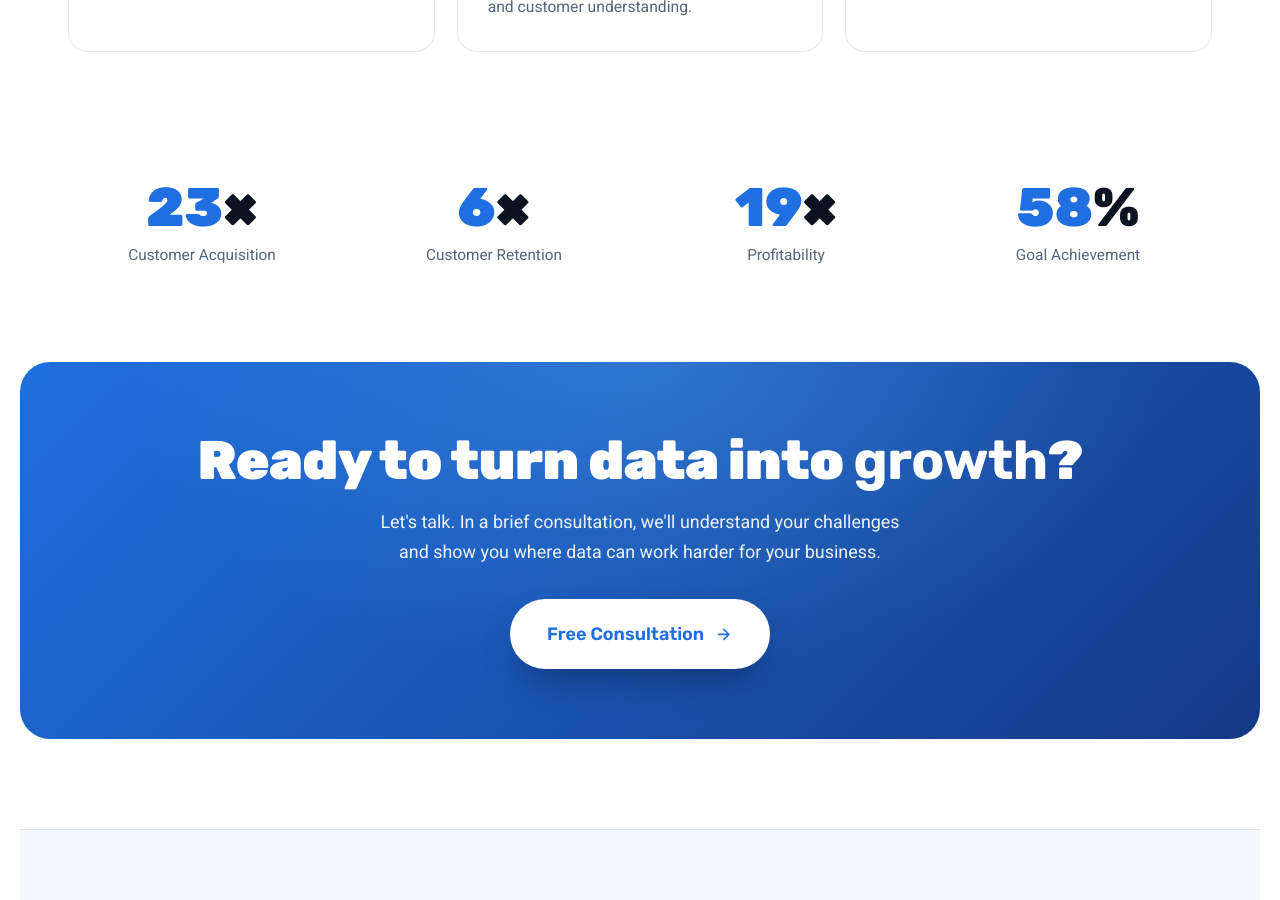
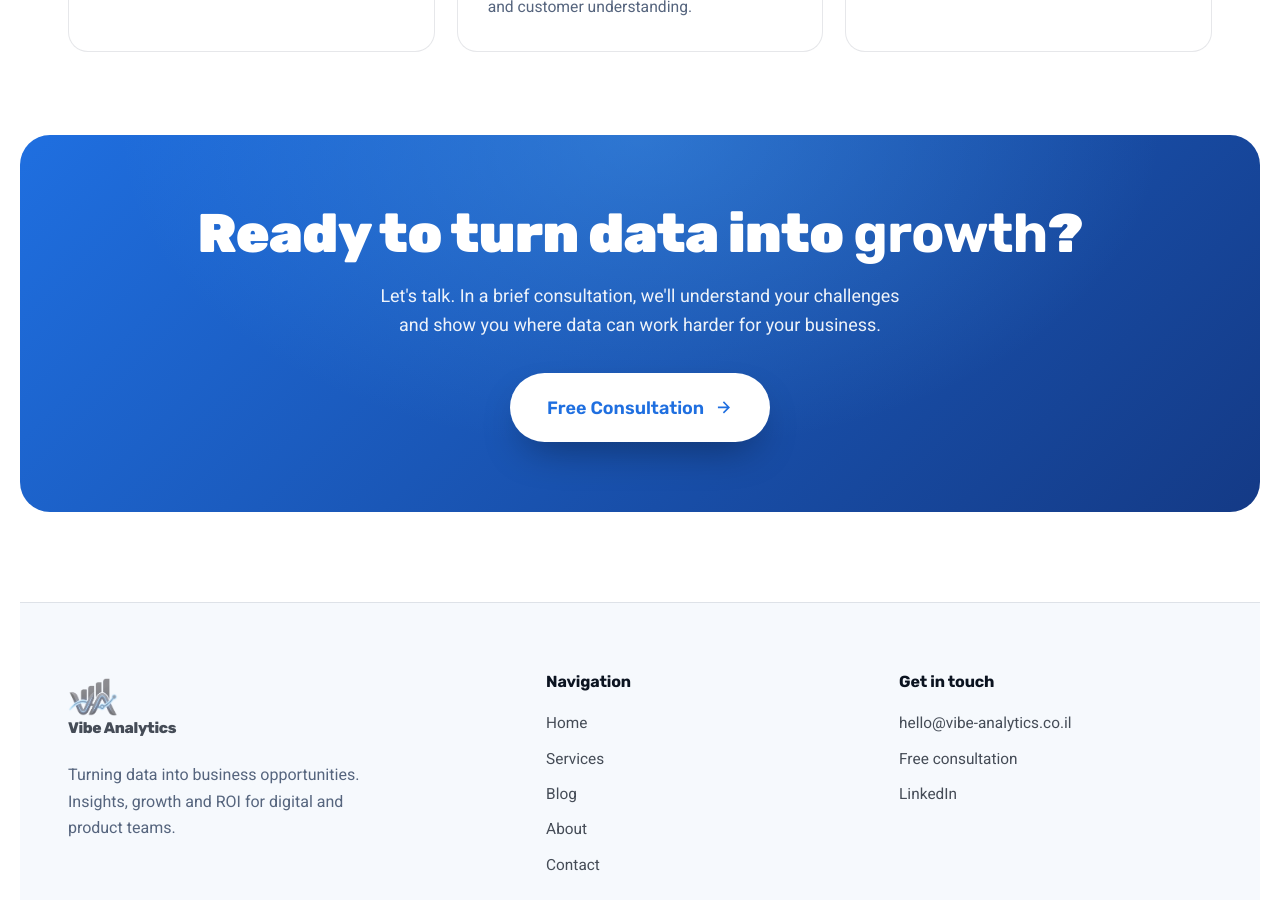
Before and after one commit to Lironn14/www.vibe-analytics.co.il, a Next.js app: page /en in a window 1280 px wide. Shown: the part 3060-3960 px from the top of the page. Built offline with nearby package versions, Linux system fonts and the light colour scheme.

Commit message:
Remove metrics stats section from homepage

```diff
--- a/src/app/[lang]/page.tsx
+++ b/src/app/[lang]/page.tsx
@@ -231,19 +231,6 @@ export default function HomePage({ params }: { params: { lang: Lang } }) {
         </div>
       </section>
 
-      <section className="sec wrap metrics-sec">
-        <div className="metrics">
-          {h.metrics.map((m, i) => (
-            <div className="metric reveal" data-d={String(i + 1)} key={i}>
-              <div className="b">
-                <span data-count={m.v}>0</span>
-                {m.suf}
-              </div>
-              <div className="l">{m.l}</div>
-            </div>
-          ))}
-        </div>
-      </section>
 
       <section className="cta wrap reveal">
         <h2>
```
